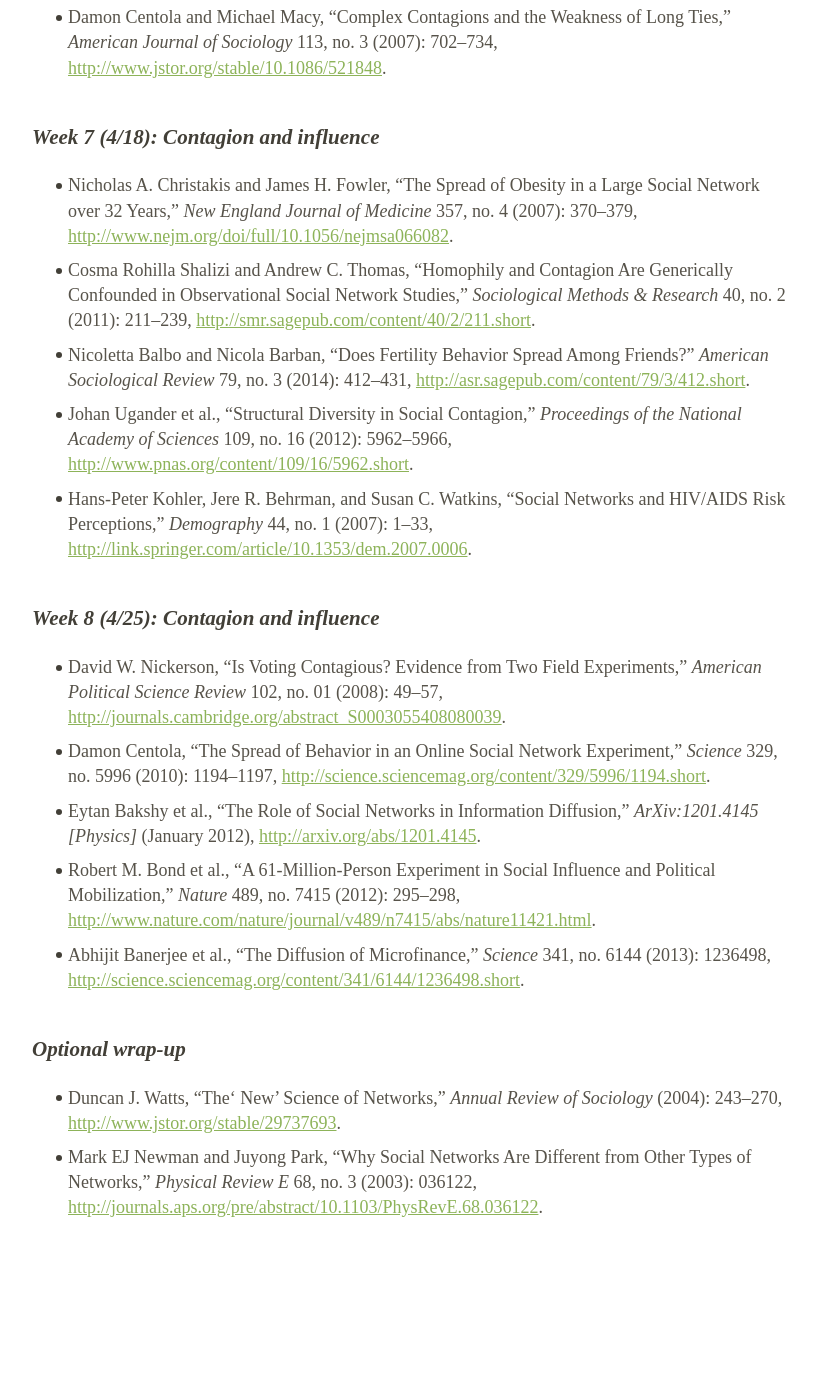
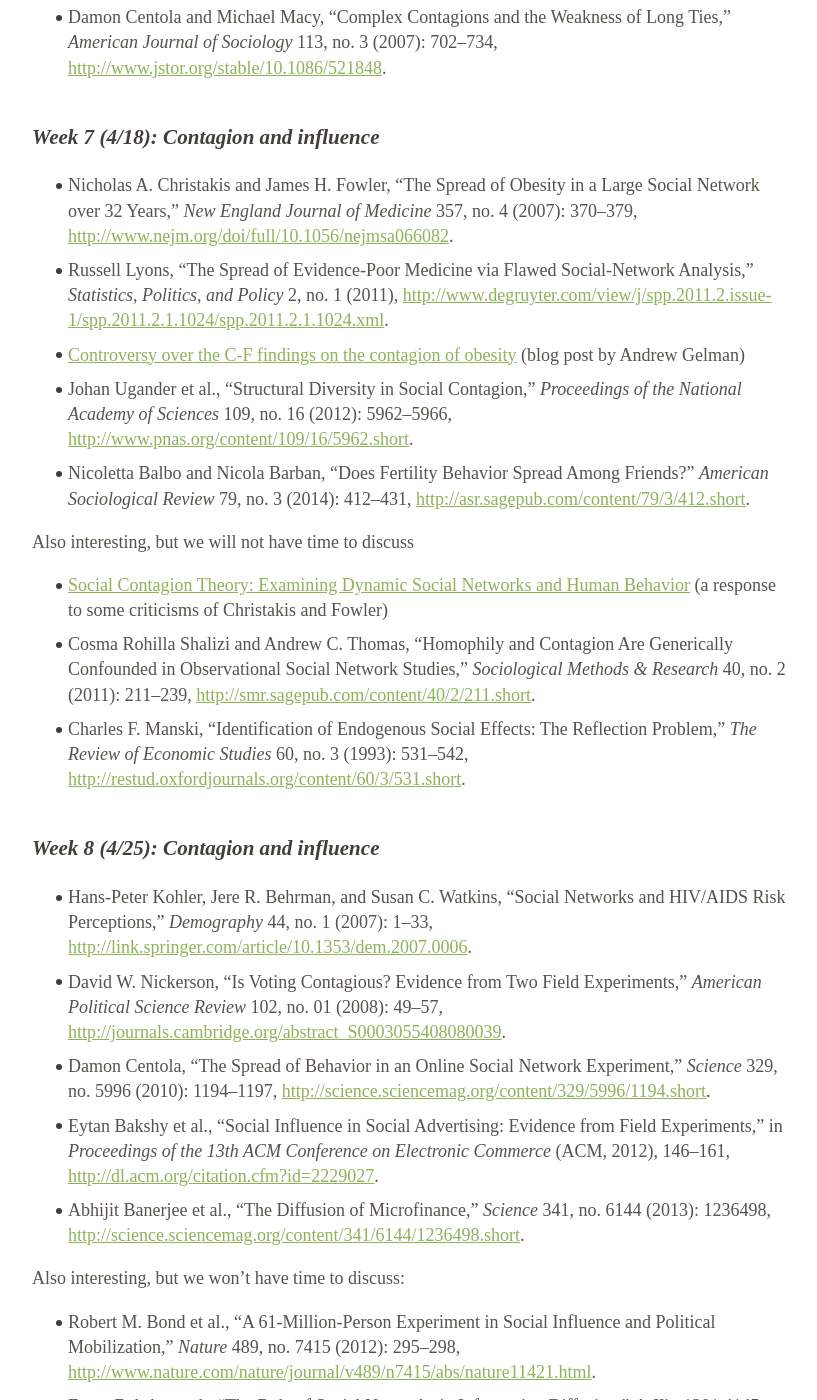
Before and after one commit to dfeehan/dfeehan.github.io, a Jekyll site: the page teaching/201601_demog260.html, which Jekyll copies as it is, in a window 1280 px wide and 1400 px high, scrolled down 8077 px. Shown: the whole window, without its empty margins (230-1047 px from the left). Built offline with Jekyll 4.4.1, drawn with Linux system fonts in a browser that asks for light colours; before the commit the page ends 9316 px from its top, so only the background shows below that; some of the changed text lies outside the part shown.

Commit message:
updated syllabus

```diff
--- a/teaching/201601_demog260.html
+++ b/teaching/201601_demog260.html
@@ -479,23 +479,33 @@
 <h3 id="week-7-418-contagion-and-influence">Week 7 (4/18): Contagion and influence</h3>
 <ul>
 <li><span class="citation">Nicholas A. <span>Christakis</span> and James H. <span>Fowler</span>, “The Spread of Obesity in a Large Social Network over 32 Years,” <em>New England Journal of Medicine</em> 357, no. 4 (2007): 370–379, <a href="http://www.nejm.org/doi/full/10.1056/nejmsa066082" class="uri">http://www.nejm.org/doi/full/10.1056/nejmsa066082</a>.</span></li>
+<li><span class="citation">Russell <span>Lyons</span>, “The Spread of Evidence-Poor Medicine via Flawed Social-Network Analysis,” <em>Statistics, Politics, and Policy</em> 2, no. 1 (2011), <a href="http://www.degruyter.com/view/j/spp.2011.2.issue-1/spp.2011.2.1.1024/spp.2011.2.1.1024.xml" class="uri">http://www.degruyter.com/view/j/spp.2011.2.issue-1/spp.2011.2.1.1024/spp.2011.2.1.1024.xml</a>.</span></li>
+<li><a href="http://andrewgelman.com/2011/06/10/controversy_ove_2/">Controversy over the C-F findings on the contagion of obesity</a> (blog post by Andrew Gelman)</li>
+<li><span class="citation">Johan <span>Ugander</span> et al., “Structural Diversity in Social Contagion,” <em>Proceedings of the National Academy of Sciences</em> 109, no. 16 (2012): 5962–5966, <a href="http://www.pnas.org/content/109/16/5962.short" class="uri">http://www.pnas.org/content/109/16/5962.short</a>.</span></li>
+<li><span class="citation">Nicoletta <span>Balbo</span> and Nicola <span>Barban</span>, “Does Fertility Behavior Spread Among Friends?” <em>American Sociological Review</em> 79, no. 3 (2014): 412–431, <a href="http://asr.sagepub.com/content/79/3/412.short" class="uri">http://asr.sagepub.com/content/79/3/412.short</a>.</span></li>
+</ul>
+<p>Also interesting, but we will not have time to discuss</p>
+<ul>
+<li><a href="http://jhfowler.ucsd.edu/examining_dynamic_social_networks.pdf">Social Contagion Theory: Examining Dynamic Social Networks and Human Behavior</a> (a response to some criticisms of Christakis and Fowler)</li>
 <li><span class="citation">Cosma Rohilla <span>Shalizi</span> and Andrew C. <span>Thomas</span>, “Homophily and Contagion Are Generically Confounded in Observational Social Network Studies,” <em>Sociological Methods &amp; Research</em> 40, no. 2 (2011): 211–239, <a href="http://smr.sagepub.com/content/40/2/211.short" class="uri">http://smr.sagepub.com/content/40/2/211.short</a>.</span></li>
-<li><span class="citation">Nicoletta <span>Balbo</span> and Nicola <span>Barban</span>, “Does Fertility Behavior Spread Among Friends?” <em>American Sociological Review</em> 79, no. 3 (2014): 412–431, <a href="http://asr.sagepub.com/content/79/3/412.short" class="uri">http://asr.sagepub.com/content/79/3/412.short</a>.</span></li>
-<li><span class="citation">Johan <span>Ugander</span> et al., “Structural Diversity in Social Contagion,” <em>Proceedings of the National Academy of Sciences</em> 109, no. 16 (2012): 5962–5966, <a href="http://www.pnas.org/content/109/16/5962.short" class="uri">http://www.pnas.org/content/109/16/5962.short</a>.</span></li>
-<li><span class="citation">Hans-Peter <span>Kohler</span>, Jere R. <span>Behrman</span>, and Susan C. <span>Watkins</span>, “Social Networks and HIV/AIDS Risk Perceptions,” <em>Demography</em> 44, no. 1 (2007): 1–33, <a href="http://link.springer.com/article/10.1353/dem.2007.0006" class="uri">http://link.springer.com/article/10.1353/dem.2007.0006</a>.</span></li>
+<li><span class="citation">Charles F. <span>Manski</span>, “Identification of Endogenous Social Effects: The Reflection Problem,” <em>The Review of Economic Studies</em> 60, no. 3 (1993): 531–542, <a href="http://restud.oxfordjournals.org/content/60/3/531.short" class="uri">http://restud.oxfordjournals.org/content/60/3/531.short</a>.</span></li>
 </ul>
 <h3 id="week-8-425-contagion-and-influence">Week 8 (4/25): Contagion and influence</h3>
 <ul>
+<li><span class="citation">Hans-Peter <span>Kohler</span>, Jere R. <span>Behrman</span>, and Susan C. <span>Watkins</span>, “Social Networks and HIV/AIDS Risk Perceptions,” <em>Demography</em> 44, no. 1 (2007): 1–33, <a href="http://link.springer.com/article/10.1353/dem.2007.0006" class="uri">http://link.springer.com/article/10.1353/dem.2007.0006</a>.</span></li>
 <li><span class="citation">David W. <span>Nickerson</span>, “Is Voting Contagious? Evidence from Two Field Experiments,” <em>American Political Science Review</em> 102, no. 01 (2008): 49–57, <a href="http://journals.cambridge.org/abstract_S0003055408080039" class="uri">http://journals.cambridge.org/abstract_S0003055408080039</a>.</span></li>
 <li><span class="citation">Damon <span>Centola</span>, “The Spread of Behavior in an Online Social Network Experiment,” <em>Science</em> 329, no. 5996 (2010): 1194–1197, <a href="http://science.sciencemag.org/content/329/5996/1194.short" class="uri">http://science.sciencemag.org/content/329/5996/1194.short</a>.</span></li>
-<li><span class="citation">Eytan <span>Bakshy</span> et al., “The Role of Social Networks in Information Diffusion,” <em>ArXiv:1201.4145 [Physics]</em> (January 2012), <a href="http://arxiv.org/abs/1201.4145" class="uri">http://arxiv.org/abs/1201.4145</a>.</span></li>
-<li><span class="citation">Robert M. <span>Bond</span> et al., “A 61-Million-Person Experiment in Social Influence and Political Mobilization,” <em>Nature</em> 489, no. 7415 (2012): 295–298, <a href="http://www.nature.com/nature/journal/v489/n7415/abs/nature11421.html" class="uri">http://www.nature.com/nature/journal/v489/n7415/abs/nature11421.html</a>.</span></li>
+<li><span class="citation">Eytan <span>Bakshy</span> et al., “Social Influence in Social Advertising: Evidence from Field Experiments,” in <em>Proceedings of the 13th ACM Conference on Electronic Commerce</em> (ACM, 2012), 146–161, <a href="http://dl.acm.org/citation.cfm?id=2229027" class="uri">http://dl.acm.org/citation.cfm?id=2229027</a>.</span></li>
 <li><span class="citation">Abhijit <span>Banerjee</span> et al., “The Diffusion of Microfinance,” <em>Science</em> 341, no. 6144 (2013): 1236498, <a href="http://science.sciencemag.org/content/341/6144/1236498.short" class="uri">http://science.sciencemag.org/content/341/6144/1236498.short</a>.</span></li>
 </ul>
-<!--
-* ? [@nickerson_voting_2008]
--->
-<h3 id="optional-wrap-up">Optional wrap-up</h3>
+<p>Also interesting, but we won’t have time to discuss:</p>
+<ul>
+<li><span class="citation">Robert M. <span>Bond</span> et al., “A 61-Million-Person Experiment in Social Influence and Political Mobilization,” <em>Nature</em> 489, no. 7415 (2012): 295–298, <a href="http://www.nature.com/nature/journal/v489/n7415/abs/nature11421.html" class="uri">http://www.nature.com/nature/journal/v489/n7415/abs/nature11421.html</a>.</span></li>
+<li><span class="citation">Eytan <span>Bakshy</span> et al., “The Role of Social Networks in Information Diffusion,” <em>ArXiv:1201.4145 [Physics]</em> (January 2012), <a href="http://arxiv.org/abs/1201.4145" class="uri">http://arxiv.org/abs/1201.4145</a>.</span></li>
+<li><span class="citation">Eytan <span>Bakshy</span>, Dean <span>Eckles</span>, and Michael S. <span>Bernstein</span>, “Designing and Deploying Online Field Experiments,” in <em>Proceedings of the 23rd International Conference on World Wide Web</em> (ACM, 2014), 283–292, <a href="http://dl.acm.org/citation.cfm?id=2567967" class="uri">http://dl.acm.org/citation.cfm?id=2567967</a>.</span></li>
+<li><span class="citation">Dean <span>Eckles</span>, Brian <span>Karrer</span>, and Johan <span>Ugander</span>, “Design and Analysis of Experiments in Networks: Reducing Bias from Interference,” <em>ArXiv Preprint ArXiv:1404.7530</em> (2014), <a href="http://arxiv.org/abs/1404.7530" class="uri">http://arxiv.org/abs/1404.7530</a>.</span></li>
+</ul>
+<p>Optional wrap-up:</p>
 <ul>
 <li><span class="citation">Duncan J. <span>Watts</span>, “The‘ New’ Science of Networks,” <em>Annual Review of Sociology</em> (2004): 243–270, <a href="http://www.jstor.org/stable/29737693" class="uri">http://www.jstor.org/stable/29737693</a>.</span></li>
 <li><span class="citation">Mark EJ <span>Newman</span> and Juyong <span>Park</span>, “Why Social Networks Are Different from Other Types of Networks,” <em>Physical Review E</em> 68, no. 3 (2003): 036122, <a href="http://journals.aps.org/pre/abstract/10.1103/PhysRevE.68.036122" class="uri">http://journals.aps.org/pre/abstract/10.1103/PhysRevE.68.036122</a>.</span></li>
```
